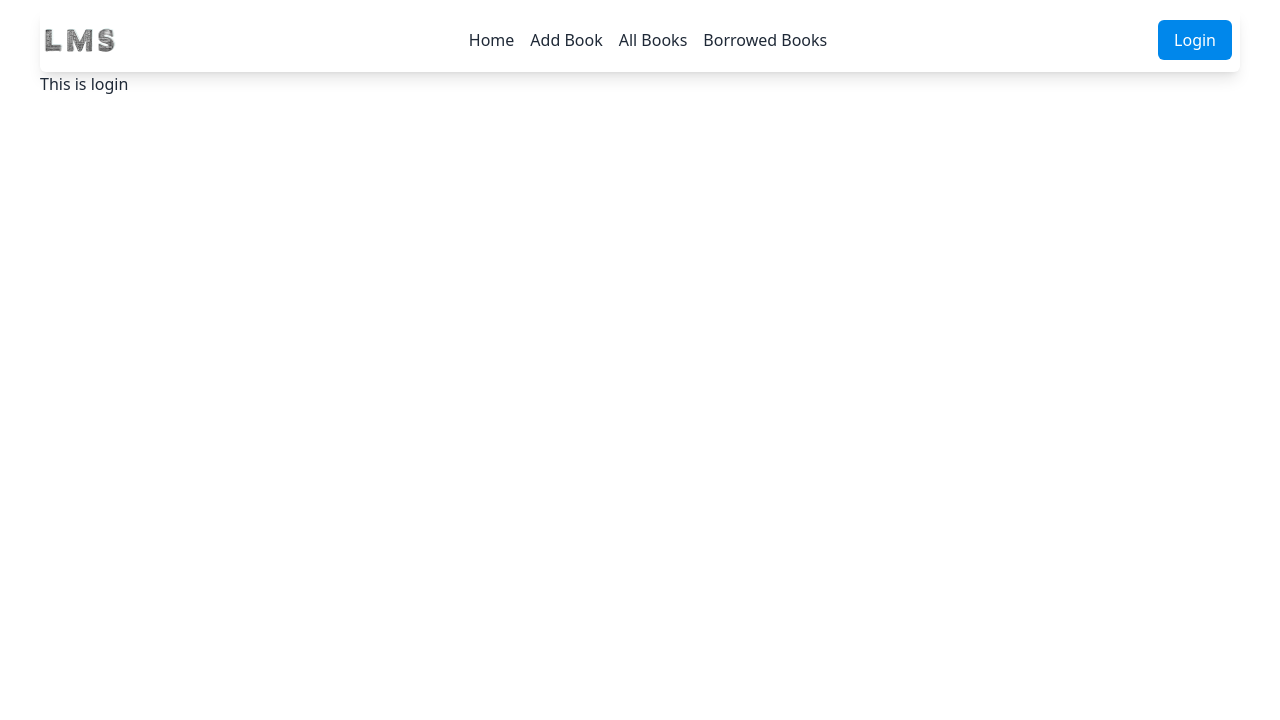
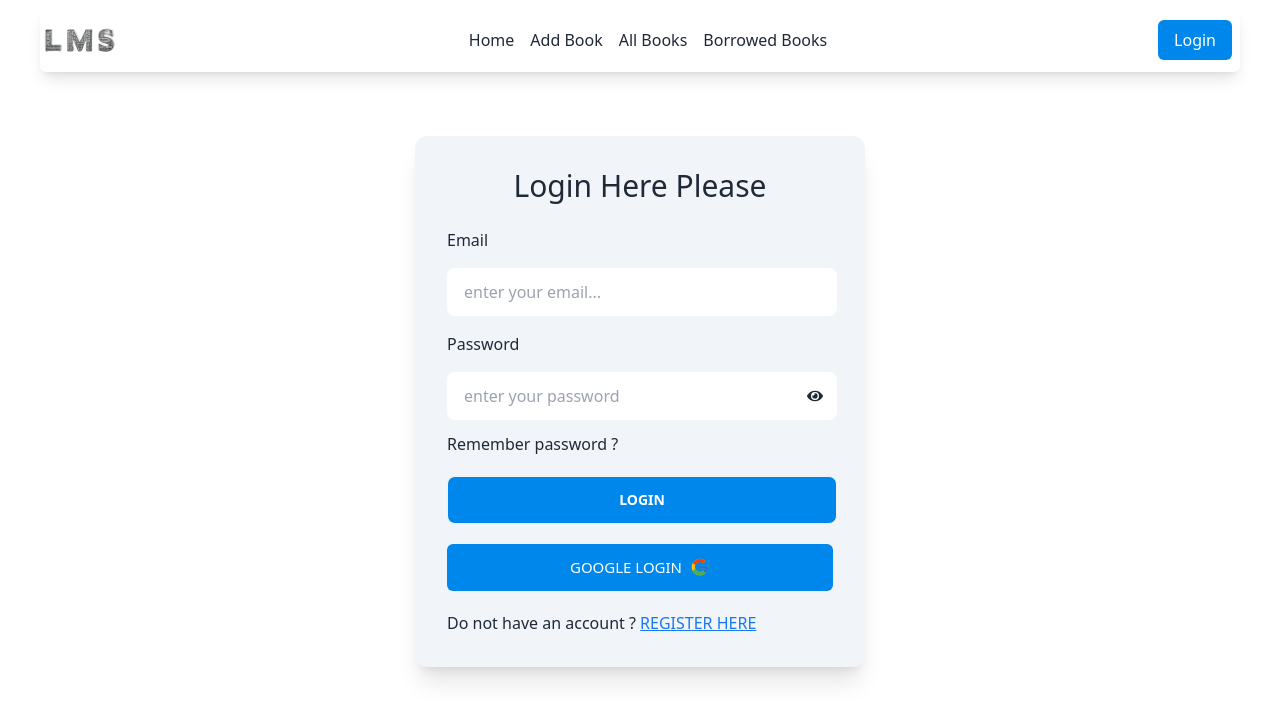
Before and after one commit to Foyez-Ahamed/a11-library-management-client, a React (Vite) app: page /login in a window 1280 px wide. Shown: the top 720 px of the page. Built offline with nearby package versions, Linux system fonts and the light colour scheme.

Commit message:
added login and register field in project and also added toggle login to register and register to login

```diff
--- a/src/components/FaqSection/FaqSection.jsx
+++ b/src/components/FaqSection/FaqSection.jsx
@@ -15,45 +15,6 @@ const FaqSection = () => {
       </div>
 
       <section className="flex flex-col md:flex-col lg:flex-row justify-between gap-8 mt-10">
-        <div className="flex-1">
-
-          <div className="card h-screen image-full">
-            <figure>
-              <img
-                src={timePic}
-                alt="time"
-              />
-            </figure>
-            <div className="card-body">
-              <h2 className="card-title text-white font-bold text-3xl"> Library Hours </h2>
-
-              <div className='mt-5'>
-                <span>Special Collections</span>
-                <p className='text-3xl font-bold'>10:30 AM – 12:00 PM</p>
-              </div>
-
-
-              <div className='mt-5'>
-                <span>Architecture & Art Library</span>
-                <p className='text-3xl font-bold'>12:30 PM – 1:30 PM</p>
-              </div>
-
-
-              <div className='mt-5'>
-                <span>Music Library</span>
-                <p className='text-3xl font-bold'>2:00 AM – 4:00 PM</p>
-              </div>
-
-
-              <div className='mt-5'>
-                <span>Optometry Library</span>
-                <p className='text-3xl font-bold'>5:30 AM – 7:00 PM</p>
-              </div>
-
-            </div>
-          </div>
-
-        </div>
 
         <div className="flex-1 space-y-4">
           <div className="collapse collapse-arrow">
@@ -97,6 +58,47 @@ const FaqSection = () => {
           </div>
 
         </div>
+
+        <div className="flex-1">
+
+          <div className="card h-screen image-full">
+            <figure>
+              <img
+                src={timePic}
+                alt="time"
+              />
+            </figure>
+            <div className="card-body">
+              <h2 className="card-title text-white font-bold text-3xl"> Library Hours </h2>
+
+              <div className='mt-5'>
+                <span>Special Collections</span>
+                <p className='text-3xl font-bold'>10:30 AM – 12:00 PM</p>
+              </div>
+
+
+              <div className='mt-5'>
+                <span>Architecture & Art Library</span>
+                <p className='text-3xl font-bold'>12:30 PM – 1:30 PM</p>
+              </div>
+
+
+              <div className='mt-5'>
+                <span>Music Library</span>
+                <p className='text-3xl font-bold'>2:00 AM – 4:00 PM</p>
+              </div>
+
+
+              <div className='mt-5'>
+                <span>Optometry Library</span>
+                <p className='text-3xl font-bold'>5:30 AM – 7:00 PM</p>
+              </div>
+
+            </div>
+          </div>
+
+        </div>
+
       </section>
     </div>
   );
--- a/src/components/Shared/Navbar.jsx
+++ b/src/components/Shared/Navbar.jsx
@@ -80,7 +80,10 @@ const Navbar = () => {
           </div>
 
           <div className="navbar-end">
-            <button className="text-[16px] font-medium bg-[#0087EB] hover:bg-gray-700  text-white px-4 py-1 lg:py-2 rounded-md">Login</button>
+
+           <Link to='/login'> <button className="text-[16px] font-medium bg-[#0087EB] hover:bg-gray-700  text-white px-4 py-1 lg:py-2 rounded-md">Login</button></Link>
+
+
           </div>
         </div>
       </div>
--- a/src/pages/Login.jsx
+++ b/src/pages/Login.jsx
@@ -1,9 +1,81 @@
+import { useState } from "react";
+import { Link } from "react-router-dom";
+import { FaEye, FaEyeSlash } from "react-icons/fa";
+import { FcGoogle } from "react-icons/fc";
 
 const Login = () => {
+
+    const [displayPassIcon, setDisplayPassIcon] = useState(false)
+
     return (
-        <div>
-            <h1>This is login</h1>
+        <div className="mt-16">
+        <div className="flex justify-center items-center">
+          <div className="shadow-xl p-8 w-full md:w-[450px] lg:w-[450px] bg-slate-100 rounded-xl">
+            {/* bg-gradient-to-r from-gray-500 to-blue-500 */}
+            <div>
+              <h1 className="text-center font-medium text-3xl mb-6">
+                {" "}
+                Login Here Please{" "}
+              </h1>
+            </div>
+
+            <form>
+              <div className="relative">
+                <label htmlFor="email" className="font-medium ">Email </label> <br />
+                <input
+                  type="email"
+                  placeholder="enter your email..."
+                  name="email"
+                  required
+                  className=" mt-4 mb-4 input  w-full md:w-[390px] lg:w-[390px]"
+                />{" "}
+                <br />
+                <label htmlFor="password" className="font-medium">Password</label> <br />
+                <input
+                  type={displayPassIcon ? 'text' : 'password'}
+                  placeholder="enter your password"
+                  required
+                  name="password"
+                  className="mt-4 input  w-full md:w-[390px] lg:w-[390px]"
+                />
+                <br />
+
+                <span
+                  onClick={() => setDisplayPassIcon(!displayPassIcon)}
+                  className="cursor-pointer absolute right-[10px] top-[160px]"
+                >
+                  {displayPassIcon ? <FaEyeSlash></FaEyeSlash> : <FaEye></FaEye>}
+                </span>
+
+                <h1 className="mt-3 font-medium cursor-pointer">
+                  Remember password ?{" "}
+                </h1>
+                <input
+                  type="submit"
+                  value="Login"
+                  className=" btn w-full md:w-[390px] lg:w-[390px] mt-5 font-bold bg-[#0087EB] text-white hover:bg-slate-900"
+                />
+              </div>
+            </form>
+
+            <button className=" bg-[#0087EB] hover:bg-slate-900 flex gap-2 justify-center items-center w-full py-3 rounded-md mt-5 text-white text-[15px] font-medium uppercase">
+              Google Login<FcGoogle className="text-xl"></FcGoogle>
+            </button>
+
+            <div className="mt-5">
+              <p>
+                Do not have an account ?{" "}
+                <Link
+                  to="/register"
+                  className="text-bold text-[#1877F2] text-md uppercase underline"
+                >
+                  Register Here
+                </Link>
+              </p>
+            </div>
+          </div>
         </div>
+      </div>
     );
 };
 
--- a/src/pages/Register.jsx
+++ b/src/pages/Register.jsx
@@ -1,9 +1,90 @@
+import { Link } from "react-router-dom";
+import { FaEye, FaEyeSlash } from "react-icons/fa";
+import { useState } from "react";
 
 const Register = () => {
+
+    const [displayPassIcon, setDisplayPassIcon] = useState(false)
+
     return (
-        <div>
-            <h1>This is register</h1>
+        <div className="mt-16">
+      <div className="flex justify-center">
+        <div className="shadow-xl p-8 w-full md:w-[450px] lg:w-[450px] rounded-xl bg-slate-100">
+          <div>
+            <h1 className=" font-medium text-center text-3xl mb-6">
+              Register Here Please
+            </h1>
+          </div>
+
+          <form>
+            <div className="relative">
+              <label htmlFor="name" className="font-medium ">Name</label> <br />
+              <input
+                type="Text"
+                placeholder="enter your name..."
+                name="name"
+                required
+                className=" mt-4 mb-4 input  w-full md:w-[390px] lg:w-[390px]"
+              />{" "}
+              <br />
+              <label htmlFor="photoURL" className="font-medium">Photo URL</label> <br />
+              <input
+                type="text"
+                placeholder="Photo URL..."
+                name="photoURL"
+                required
+                className=" mt-4 mb-4 input  w-full md:w-[390px] lg:w-[390px]"
+              />{" "}
+              <br />
+              <label htmlFor="email" className="font-medium ">Email</label> <br />
+              <input
+                type="email"
+                placeholder="enter your email..."
+                name="email"
+                required
+                className=" mt-4 mb-4 input  w-full md:w-[390px] lg:w-[390px]"
+              />{" "}
+              <br />
+              <label htmlFor="password" className="font-medium ">Password</label> <br />
+              <input
+                type={displayPassIcon ? "text" : "password"}
+                placeholder="enter your password"
+                required
+                name="password"
+                className="mt-4 input  w-full md:w-[390px] lg:w-[390px]"
+              />
+              <br />
+              <span
+                onClick={() => setDisplayPassIcon(!displayPassIcon)}
+                className="cursor-pointer absolute right-[10px] top-[368px]"
+              >
+                {displayPassIcon ? <FaEyeSlash></FaEyeSlash> : <FaEye></FaEye>}
+              </span>
+
+              <br />
+              <input
+                type="submit"
+                value="Register"
+                className=" btn w-full md:w-[390px] lg:w-[390px] mt-5 font-bold bg-[#0087EB] text-white hover:bg-slate-900"
+              />
+            </div>
+          </form>
+
+          <div className="mt-5">
+            <p>
+              {" "}
+              Already have an account ?{" "}
+              <Link
+                to="/login"
+                className="text-bold text-[#1877F2] text-md uppercase underline"
+              >
+                Login Here
+              </Link>
+            </p>
+          </div>
         </div>
+      </div>
+    </div>
     );
 };
 
```
